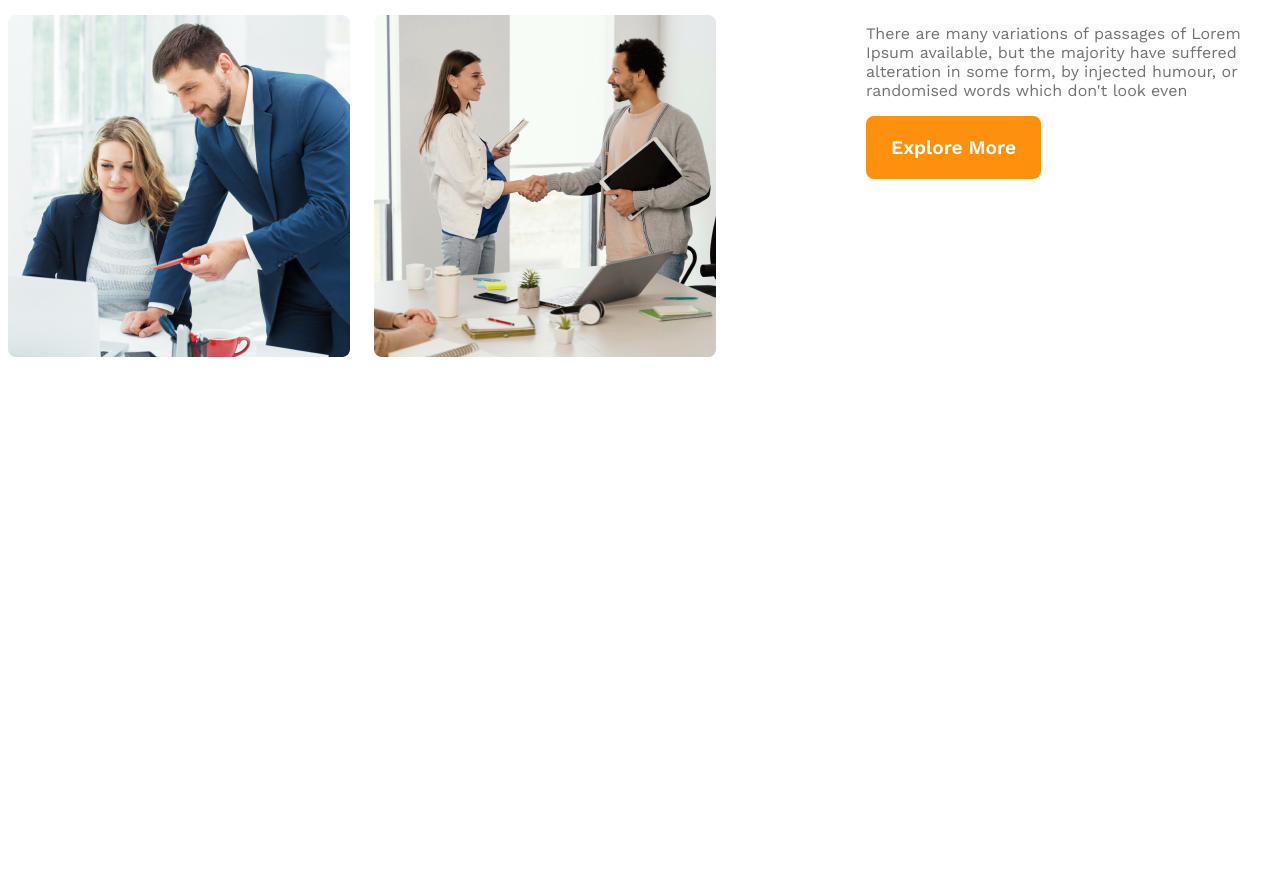
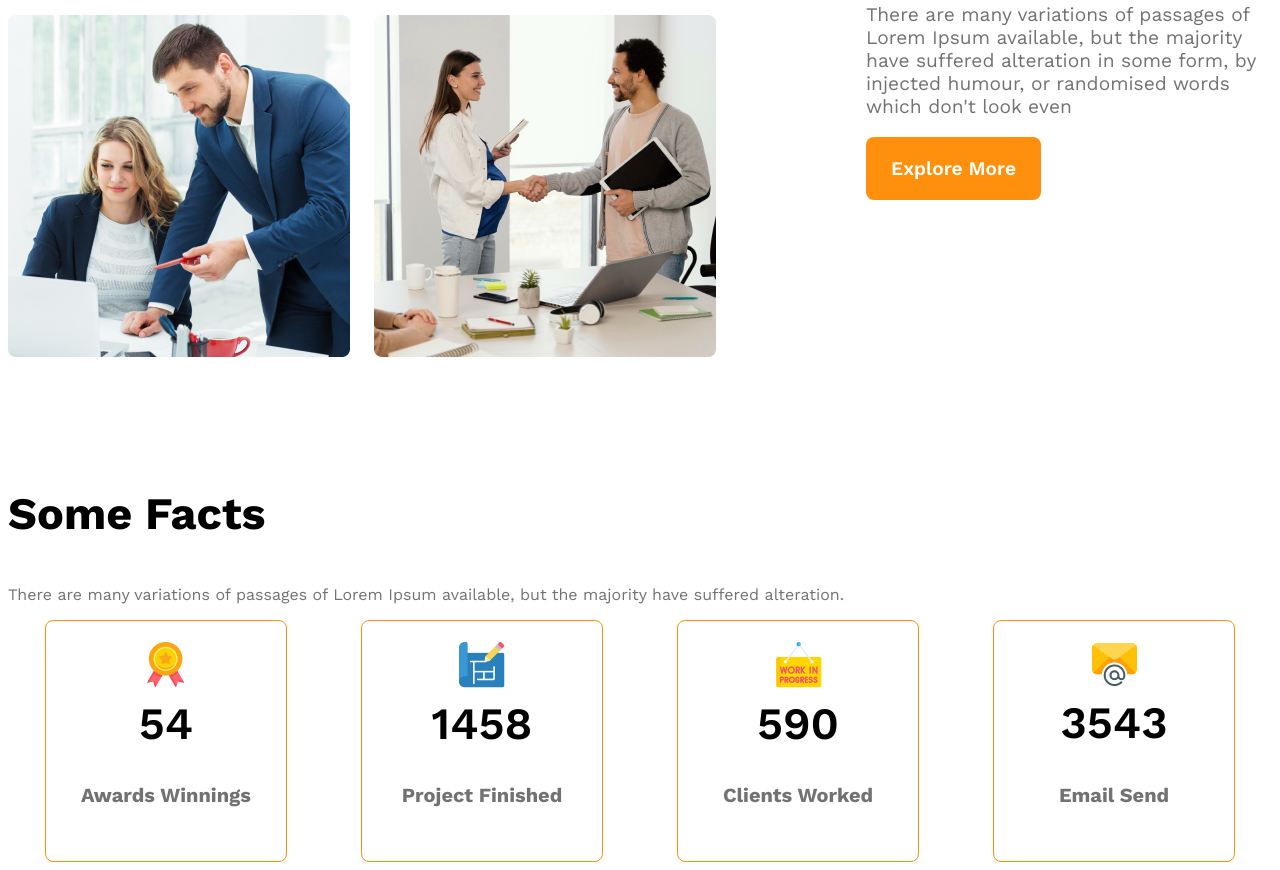
Before and after one commit to tamimzia7/g3_artchetsc_website, a plain HTML site: page index.html in a window 1280 px wide. Shown: the part 1679-2549 px from the top of the page. Before the commit the page ends 2044 px from the top, so only its background shows below. Drawn offline with nearby package versions, Linux system fonts and the light colour scheme.

Commit message:
first commit

```diff
--- a/index.html
+++ b/index.html
@@ -60,14 +60,59 @@
 
             </div>
             <div class="our-fetures">
-                <h3 id="feature-title"> <span class ="u-list text-light-gray">Quick list</span> <span id="our">of Our</span> <span
-                        class=" f-t">Features</span> </h3>
+                <h3 id="feature-title"> <span class="u-list text-light-gray">Quick list</span> <span id="our">of
+                        Our</span> <span class=" f-t">Features</span> </h3>
                 <p class="despricption">
                     There are many variations of passages of Lorem Ipsum available, but the majority have suffered
                     alteration in some form, by injected humour, or randomised words which don't look even
                 </p>
                 <div class="btn-primary1">Explore More</div>
             </div>
+
+        </section>
+        <section>
+
+        </section>
+
+        <!-- same feacts -->
+        <section class="some-fect">
+
+            <h3 class="section-title">Some Facts</h3>
+            <p class="text-light-gray ">There are many variations of passages of Lorem Ipsum available, but the majority have suffered
+                alteration.</p>
+
+                <div class="facts-container">
+                    <!-- fact*4>img+h4.fact-number+h5.fact-name -->
+                      <div class="fact-card display-flex">
+                       <div>
+                         <img src="images/icons/ribon.png" alt="" class="fact-icon">
+                        <h4 class="fact-number">54</h4>
+                        <h5 class="fact-name text-light-gray">Awards Winnings</h5>
+                       </div>
+                      </div>
+                      <div class="fact-card display-flex">
+                       <div>
+                         <img src="images/icons/projects.png" alt="" class="fact-icon">
+                        <h4 class="fact-number">1458</h4>
+                        <h5 class="fact-name text-light-gray">Project Finished</h5>
+                       </div>
+                      </div>
+                      <div class="fact-card display-flex">
+                        <div>
+                            <img src="images/icons/customers.png" alt="" class="fact-icon">
+                        <h4 class="fact-number">590</h4>
+                        <h5 class="fact-name text-light-gray">Clients Worked</h5>
+                        </div>
+                      </div>
+                      <div class="fact-card display-flex">
+                     <div>
+                           <img src="images/icons/email.png" alt="" class="fact-icon">
+                        <h4 class="fact-number ">3543</h4>
+                        <h5 class="fact-name text-light-gray">Email Send</h5>
+                     </div>
+                      </div>
+
+                </div>
 
         </section>
 
--- a/styles/g3.css
+++ b/styles/g3.css
@@ -151,9 +151,45 @@ main>section{
 #our{
     color: #131313;
 }
+.fact-card{
+    border: 1px solid #FF900E;
+    width: 240px;
+    height: 240px;
+    border-radius: 8px;
+    text-align: center;
+    margin: auto;
+    align-items: center;
+    justify-content: center;
+
+
+
+}
+.fact-number{
+    font-size: 2.8rem;
+    font-weight: 600;
+    margin-top: 5px;
+    margin-bottom: 10px;
+}
+.facts-container
+{
+    display: grid;
+    grid-template-columns: repeat(4,1fr);
+
+
+}
+.fact-name {
+    font-size: 1.25rem;
+}
 .despricption{
     color: #727272;
     max-width: 530px;
+    margin-right: auto;
+    font-size: 1.2rem;
+}
+.section-title{
+     font-size: 2.81rem;
+
+
 }
 @media screen and (max-width:576px){
     .navbar, .nav-links{
@@ -172,3 +208,15 @@ main>section{
     margin-left: 50px;
  }
 }
+@media screen and (min-width: 576px) and (max-width:992px){
+    .teams
+    {
+        flex-direction: column;
+    }
+    .our-fetures{
+
+        margin: 5opx auto;
+    }
+
+
+}
```
